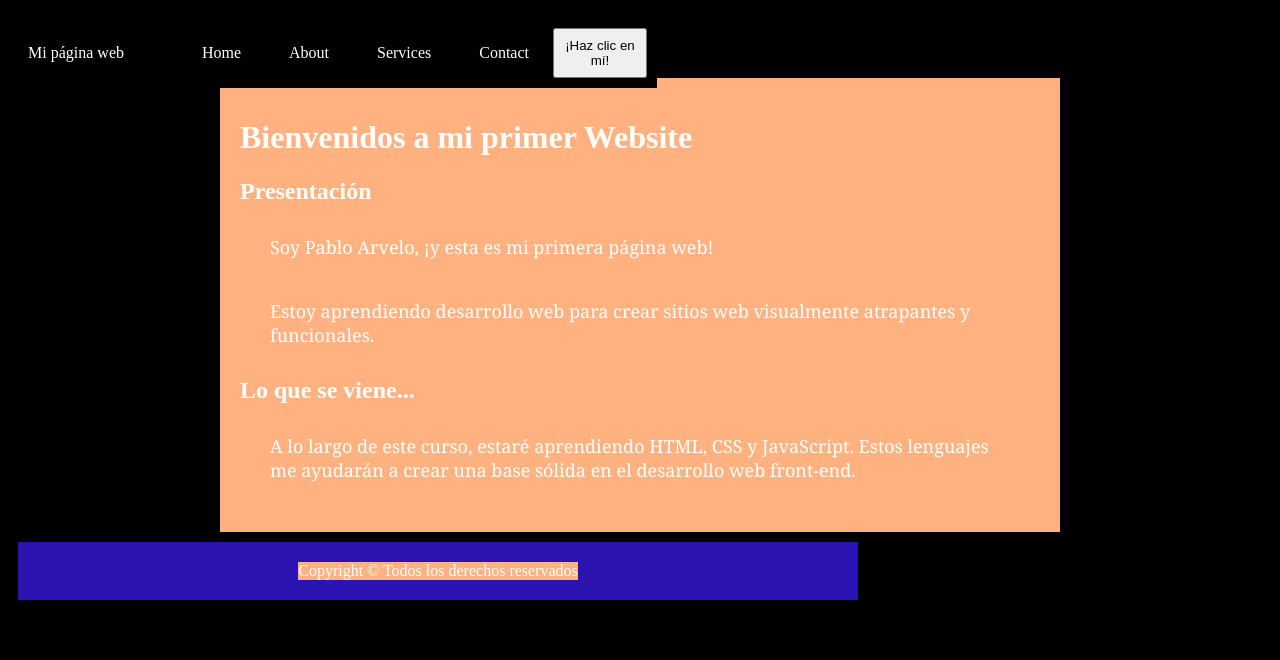
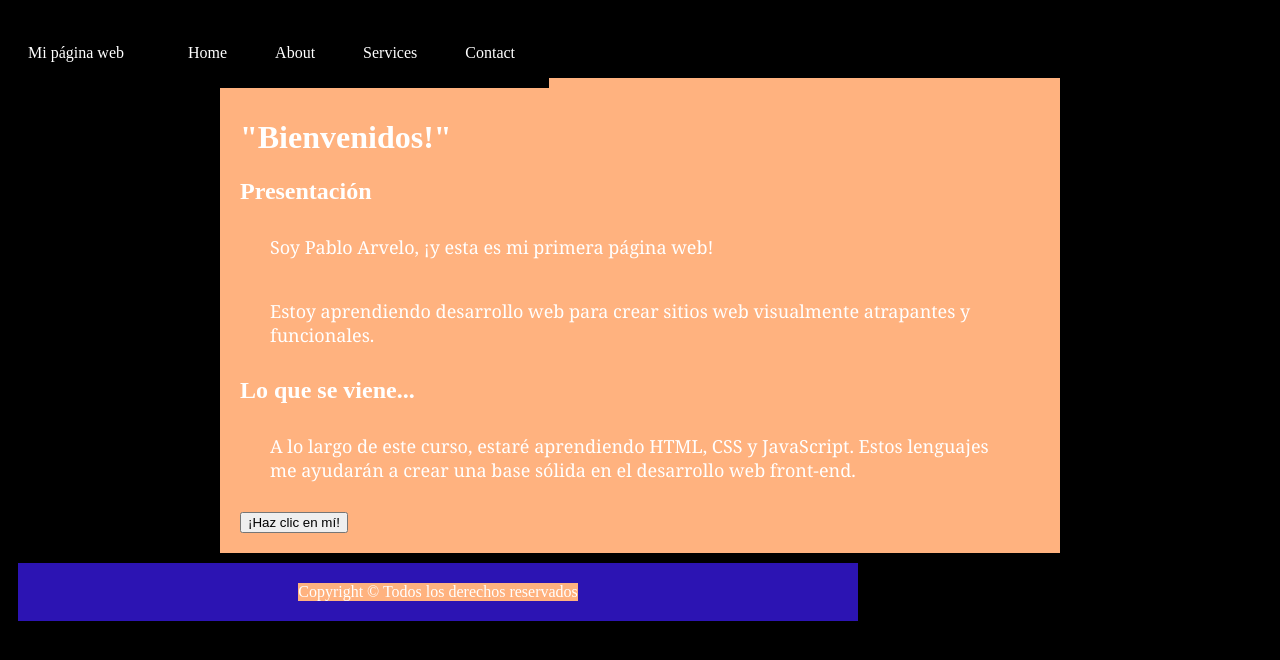
Before and after one commit to PabloArvelo/miPrimerPaginaOK, a plain HTML site: page index.html in a window 1280 px wide. Drawn offline with Linux system fonts and the light colour scheme.

Commit message:
cambié el boton de lugar

```diff
--- a/index.html
+++ b/index.html
@@ -23,7 +23,7 @@
           </ul>
         </nav>
         <button class="button-menu-toggle">Menu</button>
-        <button onClick="showAlert()" aria-label="Haz clic en mí">¡Haz clic en mí!</button>
+
       </div>
 
     </nav>
@@ -33,7 +33,8 @@
     <!-- Contenido principal -->
 
     <div class="container">
-      <h1>Bienvenidos a mi primer Website</h1>
+      <!-- <h1>"Bienvenidos a mi primer Website"</h1> -->
+      <h1>"Bienvenidos!"</h1>
       <section>
         <h2>Presentación</h2>
         <p>Soy Pablo Arvelo, ¡y esta es mi primera página web!</p>
@@ -46,7 +47,11 @@
           base sólida en el desarrollo web front-end.
         </p>
       </section>
+
+      <button onClick="showAlert()" aria-label="Haz clic en mí">¡Haz clic en mí!</button>
     </div>
+
+
 
   </main>
 
```
